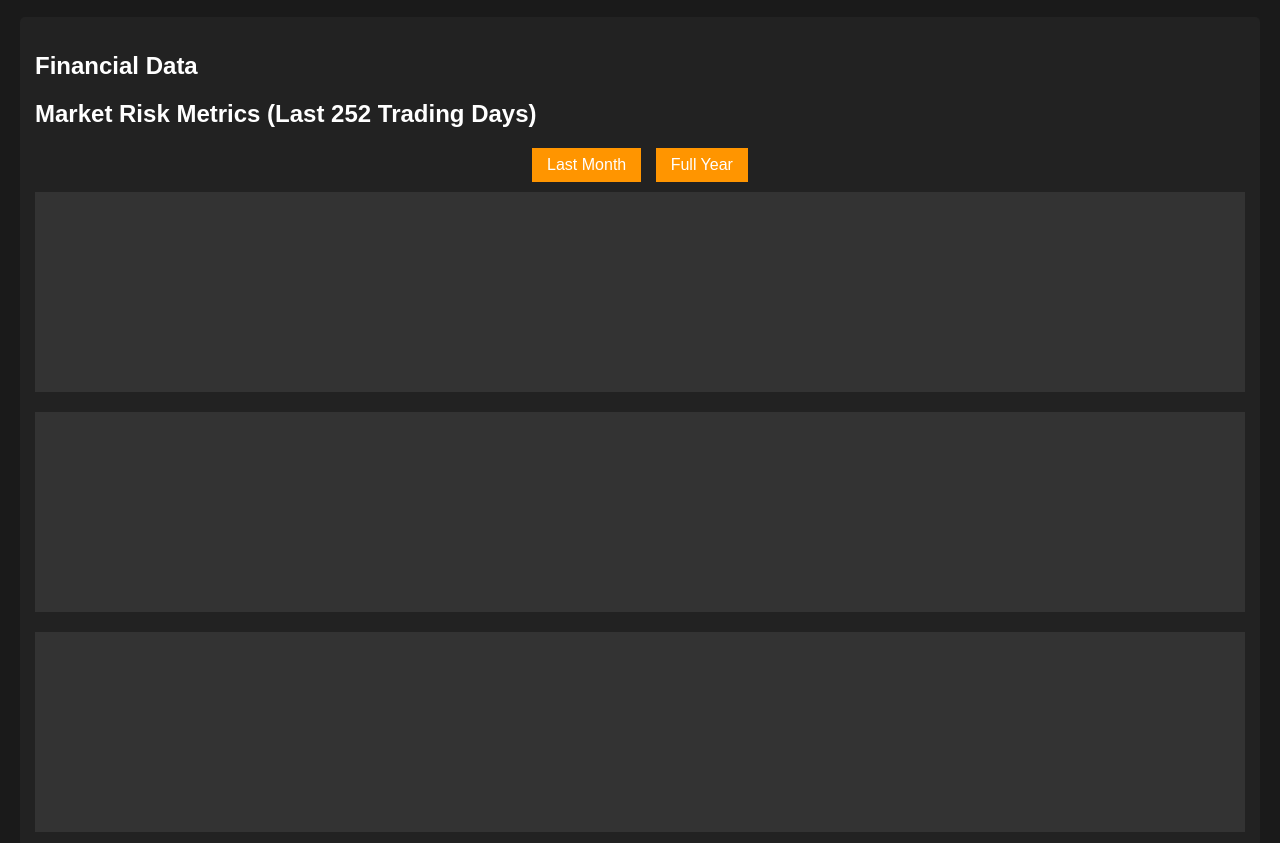
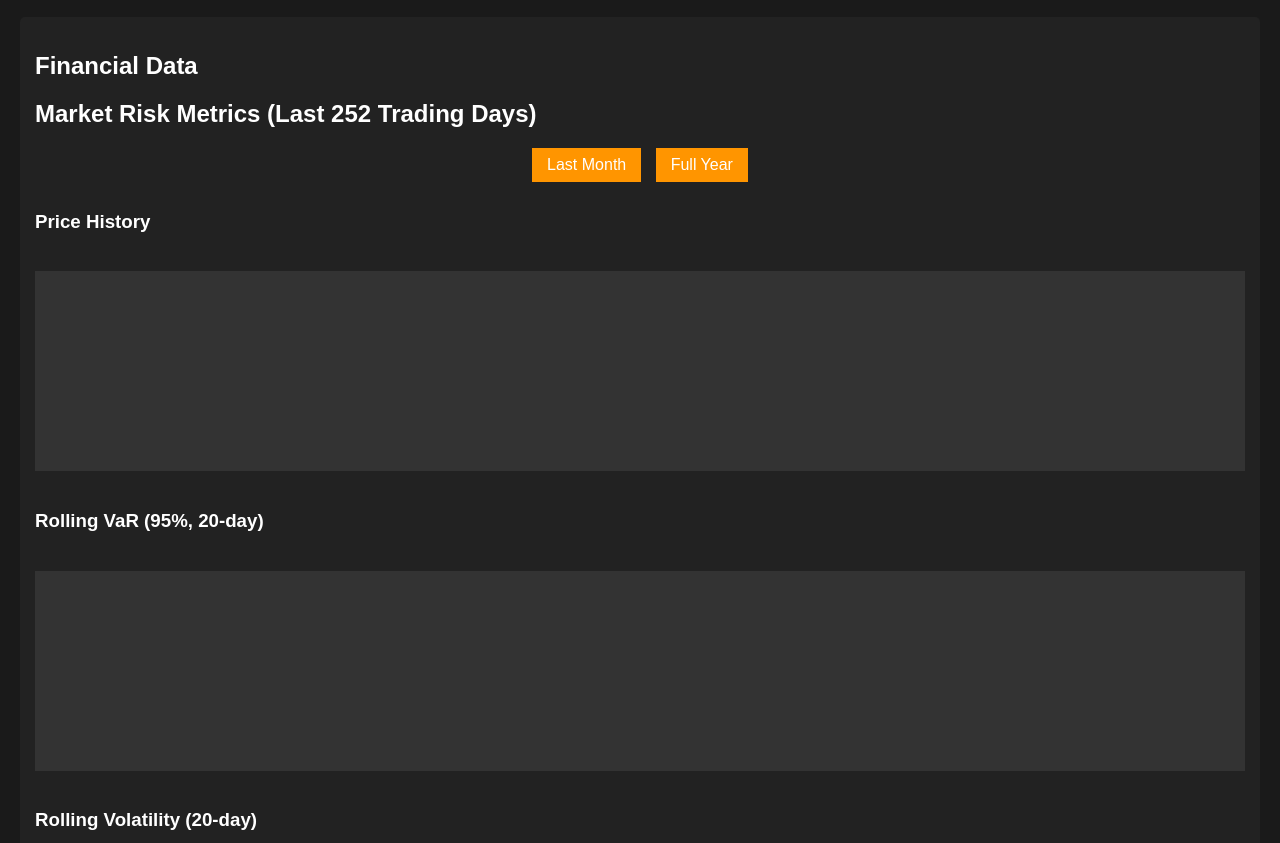
Before and after one commit to and86rey/financial-terminal, a plain HTML site: page index.html in a window 1280 px wide. Shown: the part 109-952 px from the top of the page. Drawn offline with nearby package versions, Linux system fonts and the light colour scheme.

Commit message:
Update index.html

```diff
--- a/index.html
+++ b/index.html
@@ -22,8 +22,11 @@
                 <button onclick="showFullYear()">Full Year</button>
             </div>
             <div class="chart-container">
+                <h3>Price History</h3>
                 <canvas id="priceChart"></canvas>
+                <h3>Rolling VaR (95%, 20-day)</h3>
                 <canvas id="varChart"></canvas>
+                <h3>Rolling Volatility (20-day)</h3>
                 <canvas id="volatilityChart"></canvas>
             </div>
         </div>
```
